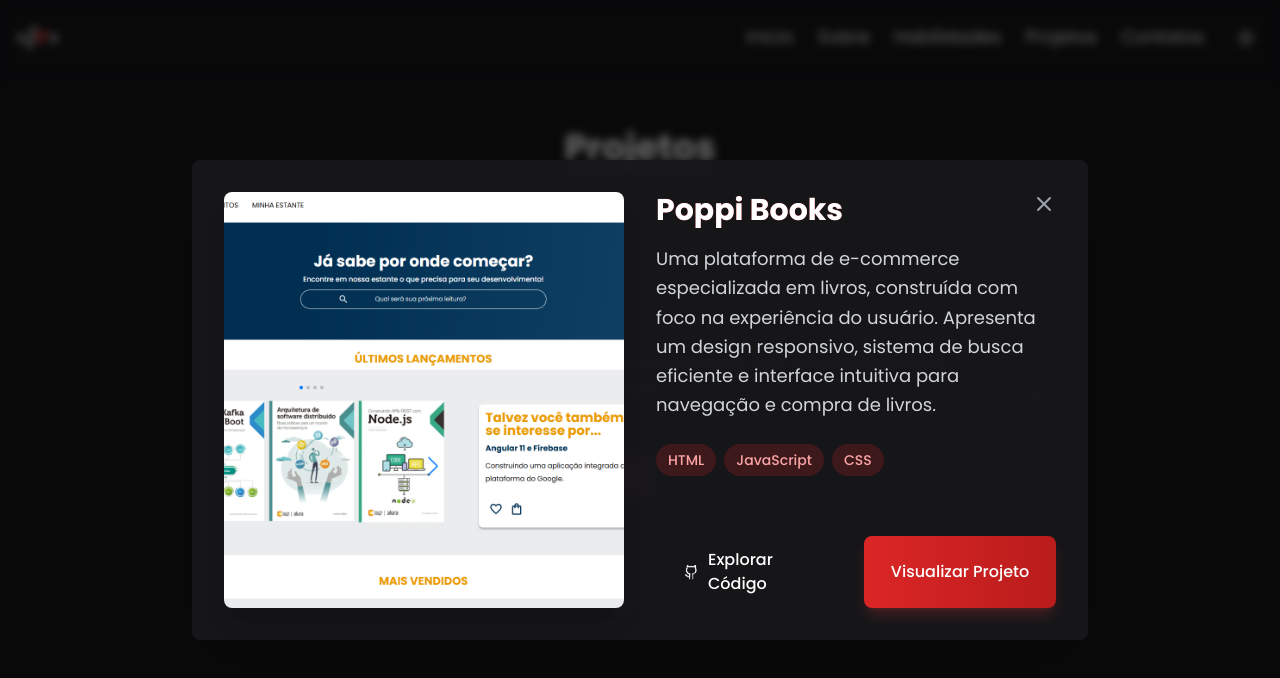
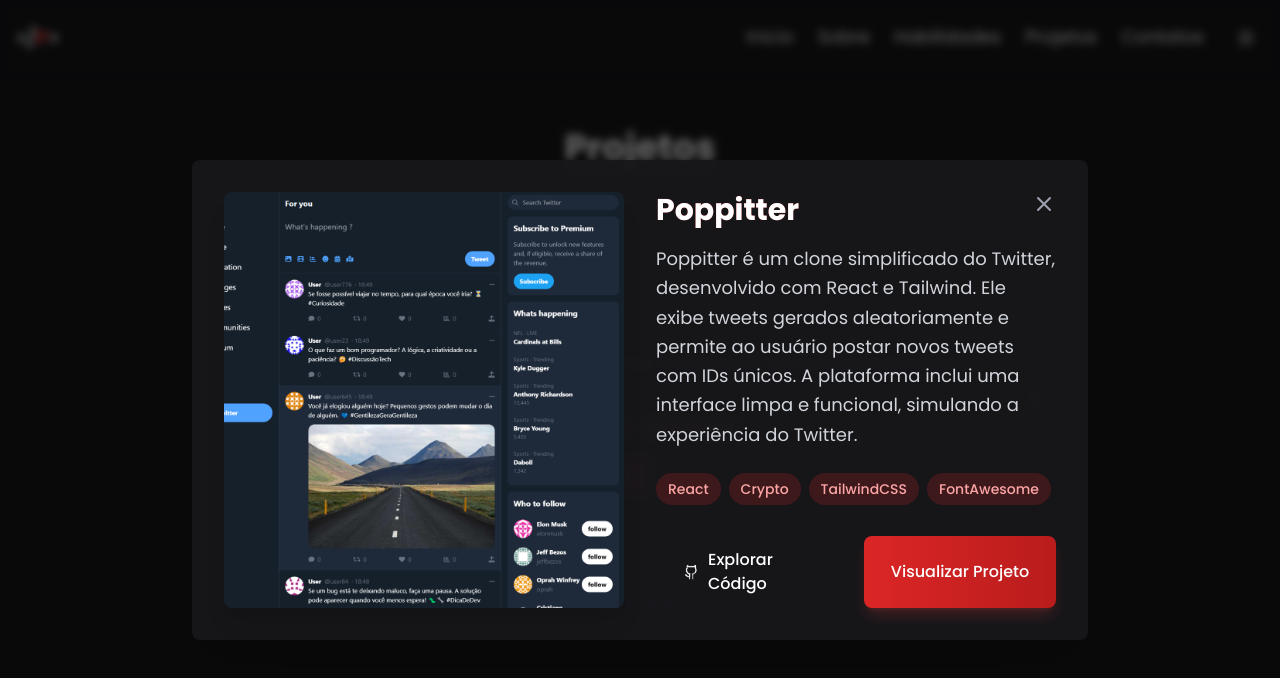
Before and after one commit to Daischi/portfolio, a React (Vite) app: page / in a window 1280 px wide. Both pictures are taken after a click on the element 341 px from the left and 2730 px from the top of the page. Shown: the part 2330-3008 px from the top of the page. Built offline with nearby package versions, Linux system fonts and the light colour scheme.

Commit message:
colocando novo projeto

```diff
--- a/src/components/projects.jsx
+++ b/src/components/projects.jsx
@@ -6,8 +6,22 @@ import projetoimg from "../assets/projeto.png"
 import Foto from "../assets/github.png"
 import tradutor from "../assets/tradutor.png"
 import poppibooks from "../assets/poppibooks.png"
+import poppitter from "../assets/poppitter.png"
+
+
 
 const projects = [
+
+  {
+    title: "Poppitter",
+    description: "Clone simplificado do Twitter com React e Tailwind, exibindo tweets gerados aleatoriamente.",
+    tags: ["React", "Crypto", "TailwindCSS", "FontAwesome"],
+    codeLink: "https://github.com/Daischi/Twitter-Clone",
+    demoLink: "https://twitter-clone-alpha-azure-89.vercel.app/",
+    image: poppitter,
+  },
+
+
   {
     title: "Poppi Books",
     description: "Poppi Book é um site de vendas de livros, com uma seleção inicial de títulos na página principal.",
@@ -175,11 +189,18 @@ function ProjectCarousel() {
                     transition={{ delay: 0.5 }}
                     className="text-gray-600 dark:text-gray-300 mb-6 text-lg leading-relaxed"
                   >
-                    {project.title === "Cadastro de Usuarios"
-                      ? "Este projeto é um sistema simples de cadastro de usuários que permite registrar, visualizar e gerenciar informações básicas, como nome, idade e e-mail. Ele foi desenvolvido para praticar habilidades de integração front-end e back-end, utilizando uma API própria criada por mim, disponível em meu github, além de serviços modernos de hospedagem para um fluxo de CI/CD simples."
+                    {
+
+
+                    project.title === "Poppitter"
+                    ? "Poppitter é um clone simplificado do Twitter, desenvolvido com React e Tailwind. Ele exibe tweets gerados aleatoriamente e permite ao usuário postar novos tweets com IDs únicos. A plataforma inclui uma interface limpa e funcional, simulando a experiência do Twitter."
+                    : project.title === "Cadastro de Usuarios"
+                      ? "Este projeto é um sistema simples de cadastro de usuários que permite registrar, visualizar e gerenciar informações básicas, como nome, idade e e-mail."
                       : project.title === "Tradutor de Linguas"
-                        ? "Uma ferramenta de tradução moderna e eficiente que suporta múltiplos idiomas. Desenvolvida com React e APIs de tradução state-of-the-art, oferece tradução instantânea com uma interface limpa e amigável, perfeita para uso diário."
-                        : "Uma plataforma de e-commerce especializada em livros, construída com foco na experiência do usuário. Apresenta um design responsivo, sistema de busca eficiente e interface intuitiva para navegação e compra de livros."}
+                        ? "Uma ferramenta de tradução moderna e eficiente que suporta múltiplos idiomas."
+                        : "Uma plataforma de e-commerce especializada em livros."
+
+                        }
                   </motion.p>
                   <motion.div
                     initial={{ y: 10, opacity: 0 }}
```
Also changed, not shown: src/assets/poppitter.png (added).
